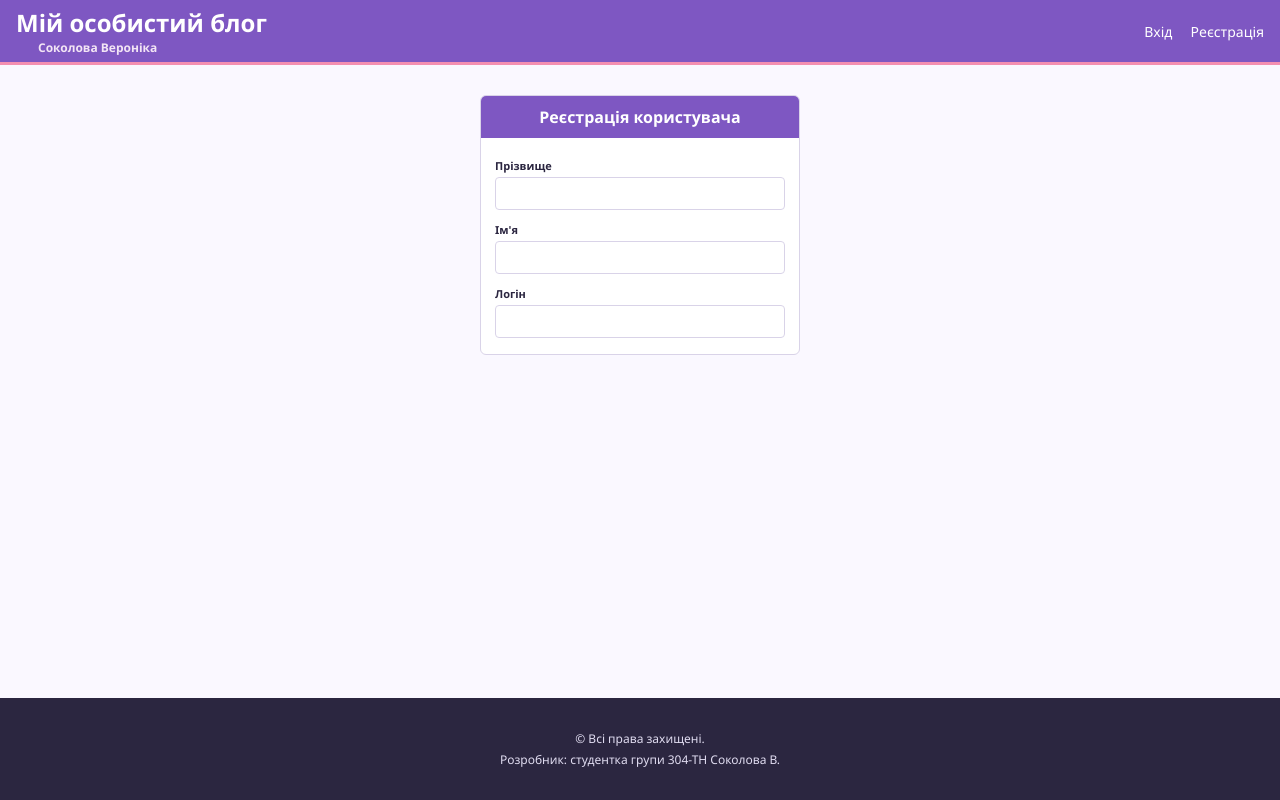
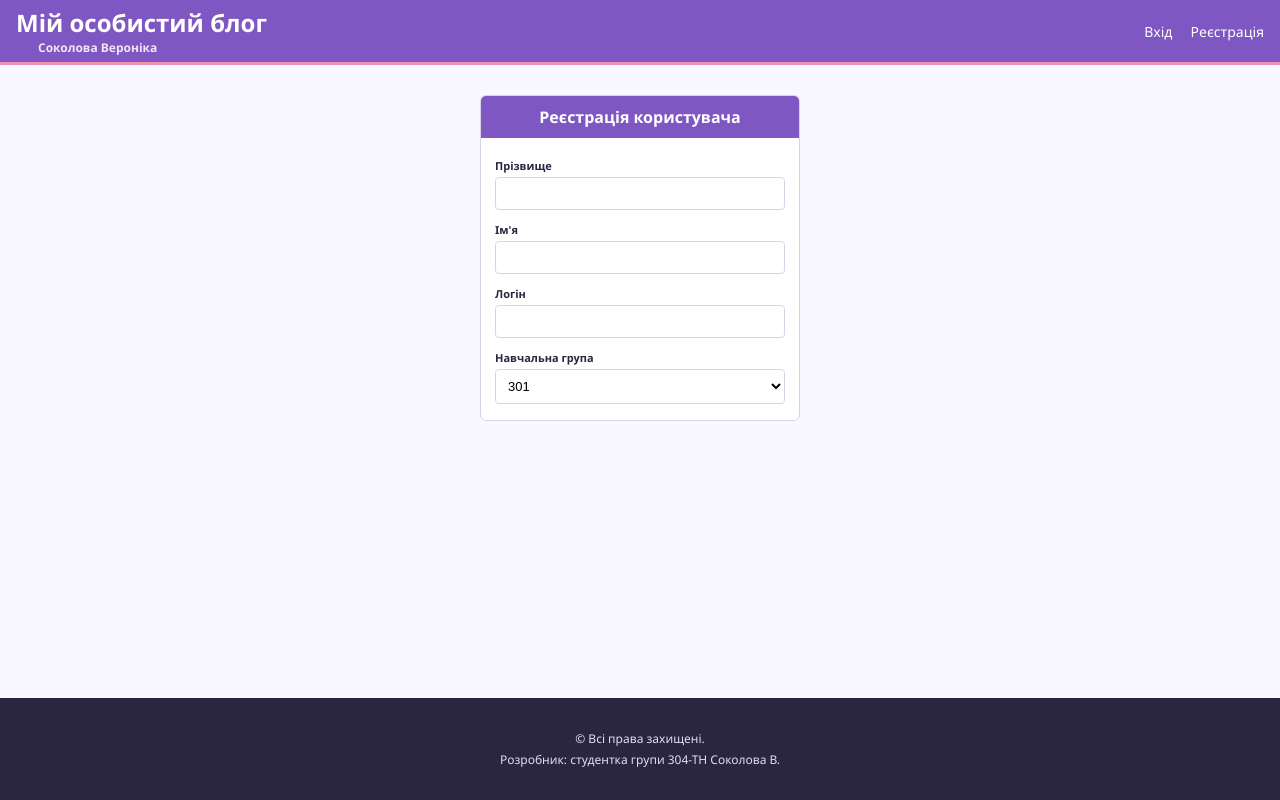
Before and after one commit to nrelvx/lab10_web, a plain HTML site: page register.htm in a window 1280 px wide. Drawn offline with Linux system fonts and the light colour scheme.

Commit message:
Додано поле Навчальна група (select)

```diff
--- a/register.htm
+++ b/register.htm
@@ -25,6 +25,14 @@
         <input type="text" id="name" name="name">
         <label for="login">Логін</label>
         <input type="text" id="login" name="login">
+        <label for="group">Навчальна група</label>
+        <select id="group" name="group">
+          <option>301</option>
+          <option>302</option>
+          <option>303</option>
+          <option>304</option>
+          <option>305</option>
+        </select>
       </form>
     </div>
   </main>
```
